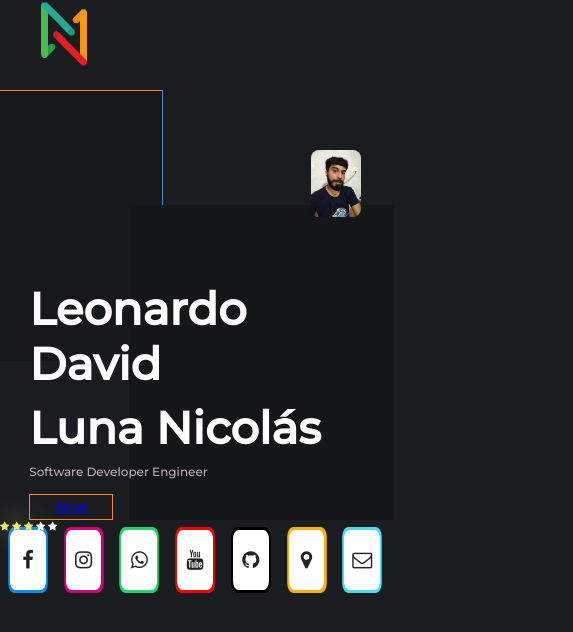
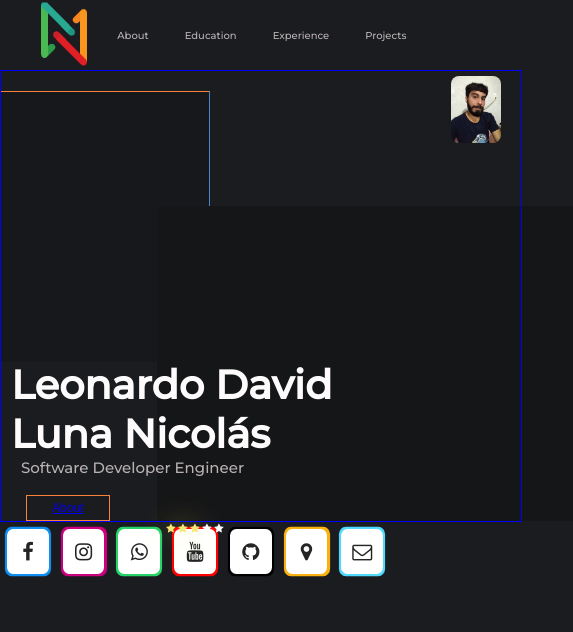
Before and after one commit to LeonardoDavidLuna/LeonardoDavidLuna.github.io, a website: page index.html in a window 390 px wide. Shown: the whole page, 573 px wide, since content can reach past the window. Drawn offline with Linux system fonts and the light colour scheme.

Commit message:
FIX: Detalles responsivos basicos.

```diff
--- a/css/style.css
+++ b/css/style.css
@@ -84,6 +84,7 @@ body{
     font-size: 1.2em;
     color: var(--sec-font-color);
     margin-bottom: 1.2em;
+    margin-left: 25px;
 }
 .box .btn{
     font-size: 1.2em;
@@ -95,87 +96,130 @@ body{
     width: 7em;
     height: 2.2em;
     transition: all .4s;
+    margin-left: 25px;
 }
 .box .btn:hover{
     background: var(--main-color);
 }
 .main img{
-    width: 25em;
+    width: 30em;
     position: absolute;
     border-radius: 8px;
-    right: 60px;
+    right: 0px;
     z-index: -1;
 }
+
 @media (max-width: 1250px){
     .main img{
-        width: 25em;
+        width: 28em;
         right: 0;
+        top: 5px;
+    }
+    .main{
+        width: 980px;
+    }
+    .box h1{
+        font-size: 4em;
+        margin-bottom: 0em;
+        margin-left: 10px;
+    }
+    .box p{
+        margin-left: 20px;
     }
 }
+
 @media (max-width: 1000px){
     body{
         font-size: 14px;
     }
     .main img{
-        width: 35em;
-        top: 80px;
+        width: 25em;
+        top: 5px;
+        right: 150px;
     }
     .main{
+        height: 600px;
+        width: 1000px;
         align-items: flex-end;
     }
-    .checkBtn{
-        display: block;
-        width: 25px;
-        height: 25px;
-        cursor: pointer;
-        position: relative;
-        appearance: none;
-        -webkit-appearance: none;
+    .box h1{
+        font-size: 4em;
+        margin-left: 15px;
     }
-    .checkBtn::before{
-        content: '\f8c9';
-        font-family: 'Font Awesome 5 Free';
-        font-weight: 700;
-        font-size: 1.9em;
-        color: var(--sec-font-color);
-    }
-    .checkBtn:checked::before{
-        content: '\f80d'
-    }
-    .nav ol{
-        position: absolute;
-        width: 100%;
-        flex-direction: column;
-        background: var(--bg);
-        top: 80px;
-        left: 0;
-        z-index: 100;
-        padding: 1.2em;
-        clip-path: polygon(0 0, 100% 0, 100% 0, 0 0);
-        transition: clip-path .4s;
-    }
-    .checkBtn:checked ~ ol{
-        clip-path: polygon(0 0, 100% 0, 100% 100%, 0 100%);
-    }
-    .nav ol::before{
-        content: '';
-        position: absolute;
-        bottom: 0;
-        left: 0;
-        width: 100%;
-        height: 5px;
-        background: var(--main-color);
+    .box p{
+        margin-left: 25px;
     }
 }
-@media (max-width: 900px){
+
+@media (max-width: 800px){
+    body{
+        font-size: 14px;
+    }
+    .main img{
+        width: 25em;
+        top: 5px;
+        right: 300px;
+    }
+    .main{
+        height: 550px;
+        width: 1000px;
+        align-items: flex-end;
+    }
+    .box h1{
+        font-size: 4em;
+        margin-left: 10px;
+    }
+    .box p{
+        margin-left: 20px;
+    }
+}
+@media (max-width: 700px){
     .main img{
         width: 30em;
+        right: 0px;
     }
+    .main{
+        height: 800;
+        width: 650px;
+    }
+    .box p{
+        margin-left: 20px;
+    }
+    .social a{
+        width: 55px;
+        height: 55px;
+        margin: 10px;
+    }
+
 }
 @media (max-width: 600px){
     .main img{
-        width: 22em;
+        width: 25em;
+        right: 20px;
     }
+    .main{
+        height: 570px;
+        width: 520px;
+        align-items: flex-end;
+        border: 1px solid blue;
+    }
+    .box h1{
+        font-size: 4em;
+        margin-left: 10px;
+    }
+    .box p{
+        font-size: 1.5em;
+        margin-left: 20px;
+    }
+    .box button{
+        margin-left: 20px;
+    }
+    .social a{
+        width: 45px;
+        height: 45px;
+        margin: 7px;
+    }
+
 }
 @media (max-width: 400px){
     body{
@@ -188,8 +232,19 @@ body{
         width: 5em;
     }
 }
+@media (max-width: 120px){
+    body{
+        font-size: 10px;
+    }
+    .main{
+        height: 400px;
+    }
+    .main img{
+        width: 8em;
+    }
+}
 /* Contact */
-.footer{
+.social{
     margin: 0 auto;
     width: 100%;
     padding: 0;
@@ -278,3 +333,12 @@ body{
     color: #F6E674;
     text-shadow: 0 0 30px #F6E674;
 }
+footer{
+    margin: 0 auto;
+    width: 100%;
+    padding: 0;
+    display:inline-flex;
+    justify-content: center;
+    align-items: center;
+    position: absolute;
+}
--- a/index.html
+++ b/index.html
@@ -29,7 +29,7 @@
             </div>
             <img src="img/profile.jpg" alt="profilePhoto">
         </section>
-        <div class="footer">
+        <div class="social">
             <a class="social-link" target="_blank" href="https://www.facebook.com/dave.nick.vicho.u/"><i class="fa fa-facebook fa-2x"></i></a>
             <a class="social-link" target="_blank" href="https://www.instagram.com/dave.nick.luna/"><i class="fa fa-instagram fa-2x"></i></a>
             <a class="social-link" target="_blank" href="https://api.whatsapp.com/send?phone=2229082281&text=Hola,%20buen%20día."><i class="fa fa-whatsapp fa-2x" aria-hidden="true"></i></a>
@@ -38,6 +38,9 @@
             <a class="social-link" target="_blank" href="https://goo.gl/maps/GK5rGUU7Lys1fAYn6"><i class="fa fa-map-marker fa-2x"></i></a>
             <a class="social-link" target="_blank" href="#"><i class="fa fa-envelope-o fa-2x"></i></a>
         </div>
+
+
+        <footer>
             <div class="starrating">
                 <span class="fa fa-star checked"></span>
                 <span class="fa fa-star checked"></span>
@@ -45,6 +48,7 @@
                 <span class="fa fa-star"></span>
                 <span class="fa fa-star"></span>
             </div>
+        </footer>
 
     <script src="js/script.js"></script>
 </body>
```
Lines whose indentation alone changed are shown as unchanged.
